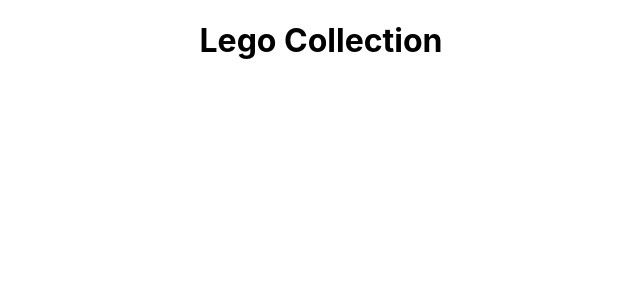
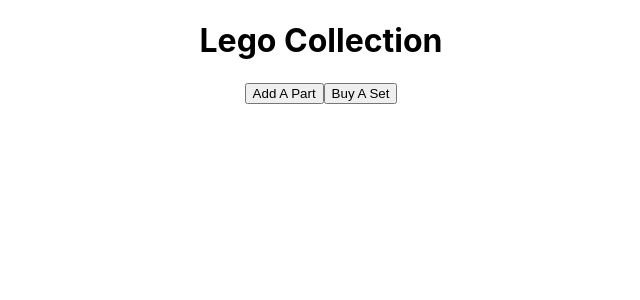
Before and after one commit to nathanfletch/lego-collection, a React (Create React App) app: page / in a window 1280 px wide. Shown: the top 300 px of the page, without its empty margins (319-959 px from the left). Built offline with nearby package versions, Linux system fonts and the light colour scheme.

Commit message:
Add UI page state

```diff
--- /dev/null
+++ b/src/components/AddPart.js
@@ -0,0 +1,5 @@
+import React from "react";
+
+export default function AddPart() {
+  return <div>add form</div>;
+}
--- a/src/components/App.js
+++ b/src/components/App.js
@@ -1,9 +1,11 @@
+import Header from "./Header.js";
+import PartControl from "./PartControl.js";
+
 function App() {
   return (
     <div className="App">
-      <header className="App-header">
-        <h1>Lego Collection</h1>
-      </header>
+      <Header />
+      <PartControl />
     </div>
   );
 }
--- /dev/null
+++ b/src/components/BuySet.js
@@ -0,0 +1,5 @@
+import React from "react";
+
+export default function BuySet() {
+  return <div>Buy Set</div>;
+}
--- /dev/null
+++ b/src/components/Header.js
@@ -0,0 +1,9 @@
+import React from "react";
+
+export default function Header() {
+  return (
+    <header className="App-header">
+      <h1>Lego Collection</h1>
+    </header>
+  );
+}
--- /dev/null
+++ b/src/components/Part.js
@@ -0,0 +1,5 @@
+import React from "react";
+
+export default function Part({ ...props }) {
+  return <li>part name</li>;
+}
--- /dev/null
+++ b/src/components/PartControl.js
@@ -0,0 +1,41 @@
+import React from "react";
+import PartsList from "./PartsList.js";
+import PartDetail from "./PartDetail.js";
+import AddPart from "./AddPart.js";
+import BuySet from "./BuySet.js";
+import { v4 } from "uuid";
+
+export default function PartControl() {
+  const [page, setPage] = React.useState(null); //list, detail, add, buy
+  // const [parts, setParts] = React.useState([
+  //   {
+  //     name: "Brick 1 x 1",
+  //     quantity: 1,
+  //     color: "black",
+  //     id: v4(),
+  //   },
+  // ]);
+
+  function handleAdd(event) {
+    setPage("add");
+  }
+  function handleBuy(event) {
+    setPage("buy");
+  }
+
+  return (
+    <div>
+      <button onClick={handleAdd}>Add A Part</button>
+      <button onClick={handleBuy}>Buy A Set</button>
+      {page === "list" ? (
+        <PartsList />
+      ) : page === "add" ? (
+        <AddPart />
+      ) : page === "detail" ? (
+        <PartDetail />
+      ) : page === "buy" ? (
+        <BuySet />
+      ) : null}
+    </div>
+  );
+}
--- /dev/null
+++ b/src/components/PartDetail.js
@@ -0,0 +1,5 @@
+import React from "react";
+
+export default function PartDetail() {
+  return <div>part detail</div>;
+}
--- /dev/null
+++ b/src/components/PartsList.js
@@ -0,0 +1,5 @@
+import React from "react";
+
+export default function PartsList() {
+  return <div>parts list</div>;
+}
```
Also changed, not shown: 1 other file (tests, documents, lock files or other folders).
